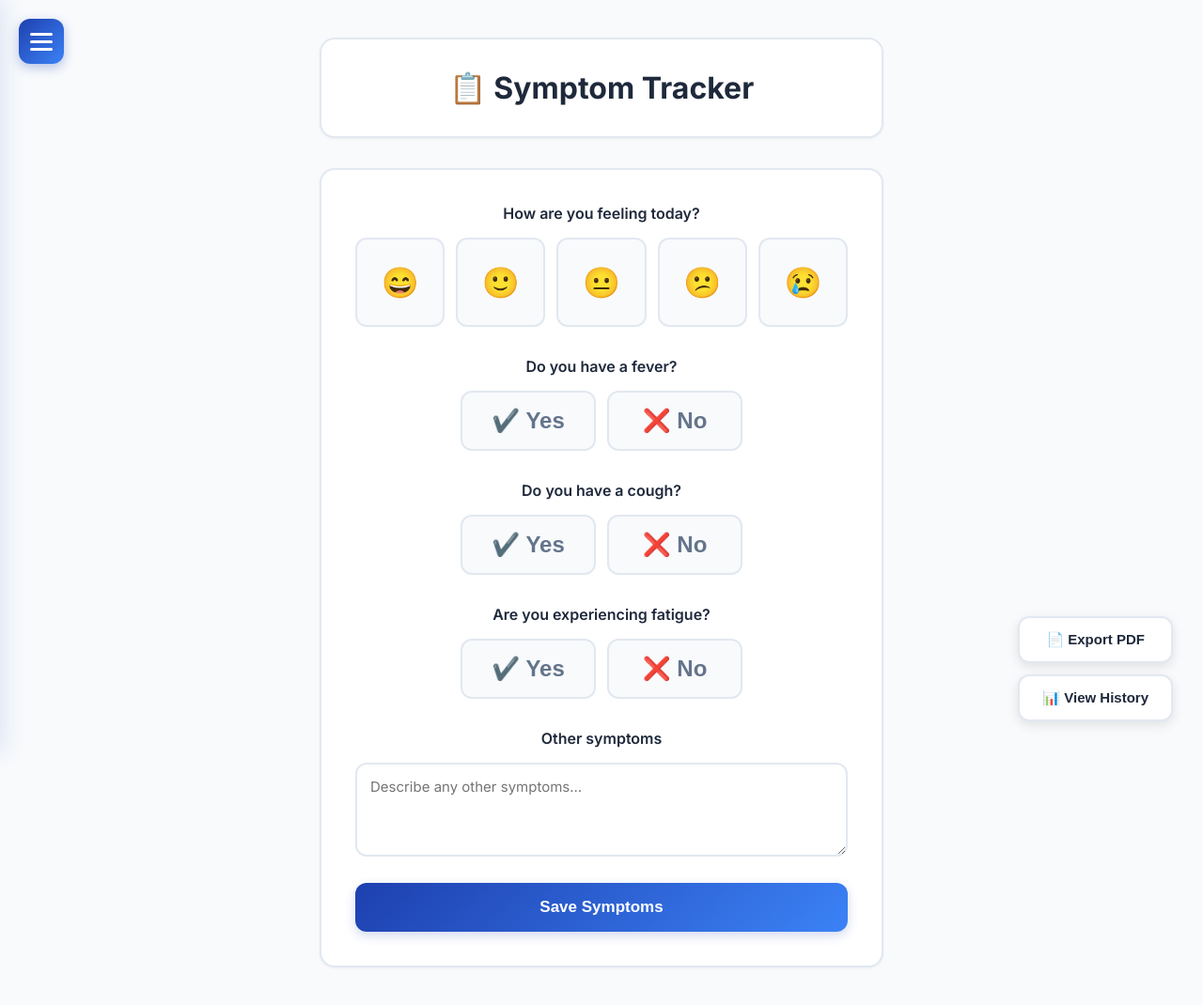
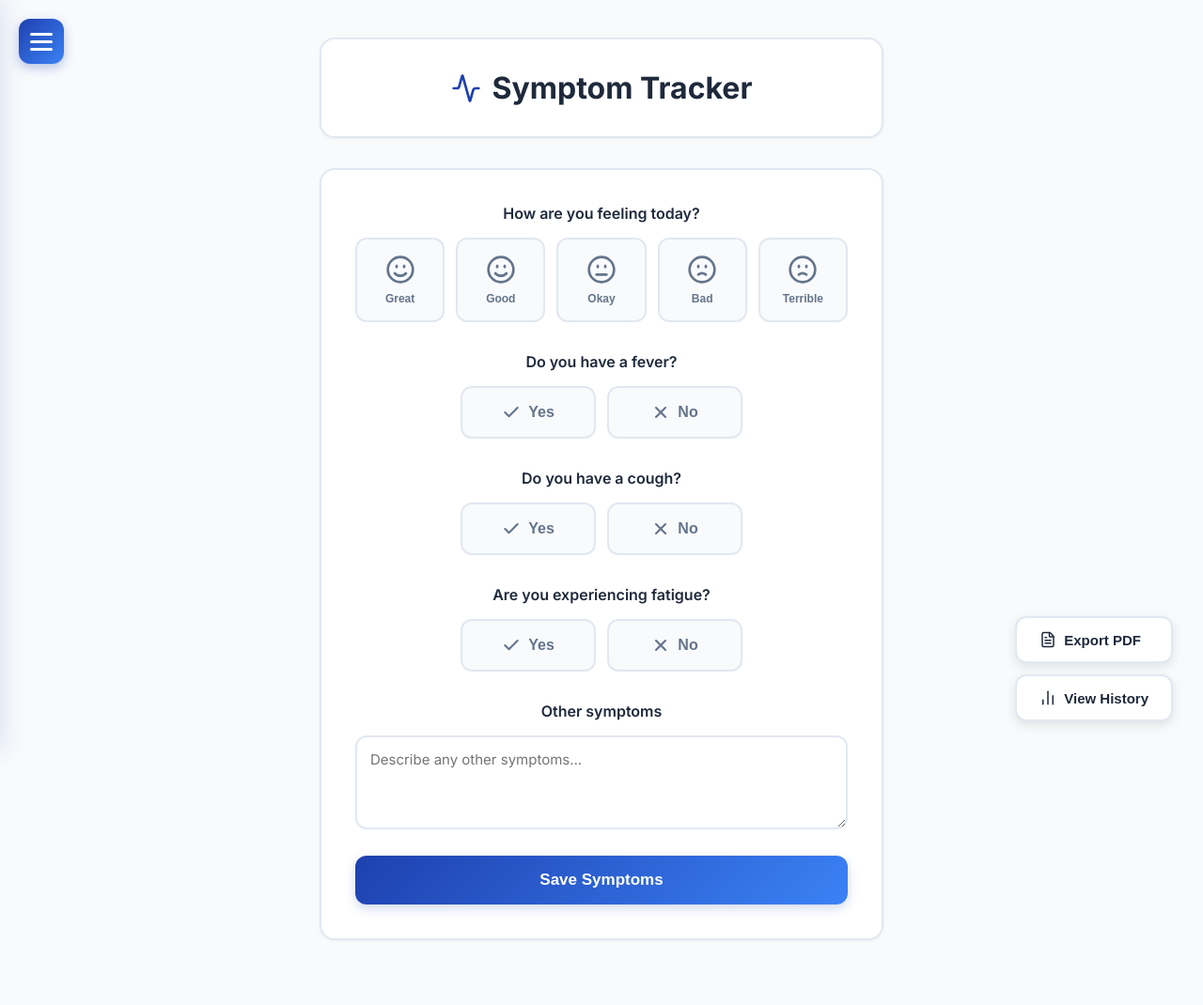
Before and after one commit to aayanb09/rbhs_aiequity, a Flask app: page /symptomTracker in a window 1280 px wide. Shown: the top 1070 px of the page at 94% size. After the commit the page ends 1001 px from the top, so only its background shows below. Run offline with Flask 3, Linux system fonts and the light colour scheme; some libraries are stand-ins or nearby versions.

Commit message:
improvements

```diff
--- a/templates/base.html
+++ b/templates/base.html
@@ -6,6 +6,7 @@
  <link rel="preconnect" href="https://fonts.googleapis.com">
  <link rel="preconnect" href="https://fonts.gstatic.com" crossorigin>
  <link href="https://fonts.googleapis.com/css2?family=Inter:wght@400;500;600;700&display=swap" rel="stylesheet">
+ <script src="https://unpkg.com/lucide@latest"></script>
  <style>
    * {
      margin: 0;
@@ -190,11 +191,11 @@
    }
 
    .nav-icon {
-     font-size: 1.25rem;
      display: flex;
      align-items: center;
      justify-content: center;
-     width: 24px;
+     width: 20px;
+     height: 20px;
    }
 
    /* Main Content Area */
@@ -252,19 +253,19 @@
 
    <div class="nav-links">
      <a href="/home" class="{% if request.endpoint == 'home' %}active{% endif %}">
-       <span class="nav-icon">🏠</span>
+       <span class="nav-icon"><i data-lucide="home"></i></span>
        <span>Home</span>
      </a>
      <a href="/symptomTracker" class="{% if request.endpoint == 'symptom' %}active{% endif %}">
-       <span class="nav-icon">📋</span>
+       <span class="nav-icon"><i data-lucide="clipboard-list"></i></span>
        <span>Track Symptoms</span>
      </a>
      <a href="/reminders" class="{% if request.endpoint == 'reminder' %}active{% endif %}">
-       <span class="nav-icon">⏰</span>
+       <span class="nav-icon"><i data-lucide="bell"></i></span>
        <span>Reminders</span>
      </a>
      <a href="/upload" class="{% if request.endpoint == 'upload' %}active{% endif %}">
-       <span class="nav-icon">📤</span>
+       <span class="nav-icon"><i data-lucide="upload"></i></span>
        <span>Upload Food</span>
      </a>
    </div>
@@ -275,6 +276,9 @@
  </div>
 
  <script>
+   // Initialize Lucide icons
+   lucide.createIcons();
+
    const menuToggle = document.getElementById('menuToggle');
    const sidebar = document.getElementById('sidebar');
    const overlay = document.getElementById('sidebarOverlay');
--- a/templates/symptomReport.html
+++ b/templates/symptomReport.html
@@ -24,6 +24,17 @@
   max-width: 600px;
   margin-left: auto;
   margin-right: auto;
+  display: flex;
+  align-items: center;
+  justify-content: center;
+  gap: 12px;
+}
+
+.page-header svg {
+  width: 32px;
+  height: 32px;
+  color: #1e40af;
+  stroke-width: 2;
 }
 
 .symptom-form {
@@ -63,16 +74,30 @@
 .emoji-btn {
   background: #f8fafc;
   border: 2px solid #e2e8f0;
-  font-size: 2rem;
   cursor: pointer;
   border-radius: 12px;
   transition: all 0.2s cubic-bezier(0.4, 0, 0.2, 1);
-  padding: 16px;
+  padding: 16px 8px;
   outline: 0;
-  aspect-ratio: 1;
   display: flex;
+  flex-direction: column;
   align-items: center;
   justify-content: center;
+  gap: 8px;
+  min-height: 90px;
+}
+
+.emoji-btn svg {
+  width: 32px;
+  height: 32px;
+  color: #64748b;
+  stroke-width: 2;
+}
+
+.emoji-btn-label {
+  font-size: 0.75rem;
+  font-weight: 600;
+  color: #64748b;
 }
 
 .emoji-btn:hover {
@@ -81,10 +106,22 @@
   transform: scale(1.05);
 }
 
+.emoji-btn:hover svg {
+  color: #475569;
+}
+
 .emoji-btn.selected {
   background: #eff6ff;
   border-color: #3b82f6;
   box-shadow: 0 0 0 3px rgba(59, 130, 246, 0.1);
+}
+
+.emoji-btn.selected svg {
+  color: #1e40af;
+}
+
+.emoji-btn.selected .emoji-btn-label {
+  color: #1e40af;
 }
 
 .yn-grid {
@@ -98,7 +135,6 @@
 .yn-btn {
   background: #f8fafc;
   border: 2px solid #e2e8f0;
-  font-size: 1.5rem;
   cursor: pointer;
   border-radius: 12px;
   transition: all 0.2s cubic-bezier(0.4, 0, 0.2, 1);
@@ -106,6 +142,17 @@
   outline: 0;
   font-weight: 600;
   color: #64748b;
+  display: flex;
+  align-items: center;
+  justify-content: center;
+  gap: 8px;
+  font-size: 1rem;
+}
+
+.yn-btn svg {
+  width: 20px;
+  height: 20px;
+  stroke-width: 2.5;
 }
 
 .yn-btn:hover {
@@ -208,6 +255,14 @@
   box-shadow: 0 8px 24px rgba(16, 185, 129, 0.3);
   z-index: 3000;
   animation: slideIn 0.3s ease;
+  align-items: center;
+  gap: 8px;
+}
+
+.success-toast svg {
+  width: 20px;
+  height: 20px;
+  stroke-width: 2.5;
 }
 
 @keyframes slideIn {
@@ -242,6 +297,15 @@
   box-shadow: 0 4px 12px rgba(0, 0, 0, 0.1);
   transition: all 0.2s cubic-bezier(0.4, 0, 0.2, 1);
   color: #1e293b;
+  display: flex;
+  align-items: center;
+  gap: 8px;
+}
+
+.action-btn svg {
+  width: 18px;
+  height: 18px;
+  stroke-width: 2;
 }
 
 .action-btn:hover {
@@ -357,8 +421,13 @@
   }
 
   .emoji-btn {
-    font-size: 1.5rem;
-    padding: 12px;
+    padding: 12px 4px;
+    min-height: 80px;
+  }
+
+  .emoji-btn svg {
+    width: 24px;
+    height: 24px;
   }
 
   .action-buttons {
@@ -377,25 +446,49 @@
 </style>
 
 <div class="symptom-container">
-  <div class="page-header">📋 Symptom Tracker</div>
+  <div class="page-header">
+    <i data-lucide="activity"></i>
+    <span>Symptom Tracker</span>
+  </div>
 
   <form id="symptomForm" class="symptom-form">
     <div class="form-section">
       <label class="form-label">How are you feeling today?</label>
       <div class="emoji-grid" id="feeling-row">
-        <button type="button" class="emoji-btn" data-value="Great" title="Great">😄</button>
-        <button type="button" class="emoji-btn" data-value="Good" title="Good">🙂</button>
-        <button type="button" class="emoji-btn" data-value="Okay" title="Okay">😐</button>
-        <button type="button" class="emoji-btn" data-value="Bad" title="Bad">😕</button>
-        <button type="button" class="emoji-btn" data-value="Terrible" title="Terrible">😢</button>
+        <button type="button" class="emoji-btn" data-value="Great" title="Great">
+          <i data-lucide="smile"></i>
+          <span class="emoji-btn-label">Great</span>
+        </button>
+        <button type="button" class="emoji-btn" data-value="Good" title="Good">
+          <i data-lucide="smile"></i>
+          <span class="emoji-btn-label">Good</span>
+        </button>
+        <button type="button" class="emoji-btn" data-value="Okay" title="Okay">
+          <i data-lucide="meh"></i>
+          <span class="emoji-btn-label">Okay</span>
+        </button>
+        <button type="button" class="emoji-btn" data-value="Bad" title="Bad">
+          <i data-lucide="frown"></i>
+          <span class="emoji-btn-label">Bad</span>
+        </button>
+        <button type="button" class="emoji-btn" data-value="Terrible" title="Terrible">
+          <i data-lucide="frown"></i>
+          <span class="emoji-btn-label">Terrible</span>
+        </button>
       </div>
     </div>
 
     <div class="form-section">
       <label class="form-label">Do you have a fever?</label>
       <div class="yn-grid" id="fever-row">
-        <button type="button" class="yn-btn" data-value="Yes">✔️ Yes</button>
-        <button type="button" class="yn-btn" data-value="No">❌ No</button>
+        <button type="button" class="yn-btn" data-value="Yes">
+          <i data-lucide="check"></i>
+          <span>Yes</span>
+        </button>
+        <button type="button" class="yn-btn" data-value="No">
+          <i data-lucide="x"></i>
+          <span>No</span>
+        </button>
       </div>
       <div id="fever-severity" class="severity-select">
         <label for="fever_severity">Severity:</label>
@@ -410,8 +503,14 @@
     <div class="form-section">
       <label class="form-label">Do you have a cough?</label>
       <div class="yn-grid" id="cough-row">
-        <button type="button" class="yn-btn" data-value="Yes">✔️ Yes</button>
-        <button type="button" class="yn-btn" data-value="No">❌ No</button>
+        <button type="button" class="yn-btn" data-value="Yes">
+          <i data-lucide="check"></i>
+          <span>Yes</span>
+        </button>
+        <button type="button" class="yn-btn" data-value="No">
+          <i data-lucide="x"></i>
+          <span>No</span>
+        </button>
       </div>
       <div id="cough-severity" class="severity-select">
         <label for="cough_severity">Severity:</label>
@@ -426,8 +525,14 @@
     <div class="form-section">
       <label class="form-label">Are you experiencing fatigue?</label>
       <div class="yn-grid" id="fatigue-row">
-        <button type="button" class="yn-btn" data-value="Yes">✔️ Yes</button>
-        <button type="button" class="yn-btn" data-value="No">❌ No</button>
+        <button type="button" class="yn-btn" data-value="Yes">
+          <i data-lucide="check"></i>
+          <span>Yes</span>
+        </button>
+        <button type="button" class="yn-btn" data-value="No">
+          <i data-lucide="x"></i>
+          <span>No</span>
+        </button>
       </div>
       <div id="fatigue-severity" class="severity-select">
         <label for="fatigue_severity">Severity:</label>
@@ -448,11 +553,20 @@
   </form>
 
   <div class="action-buttons">
-    <button type="button" class="action-btn" onclick="exportToPDF()">📄 Export PDF</button>
-    <button type="button" class="action-btn" onclick="openHistoryModal()">📊 View History</button>
+    <button type="button" class="action-btn" onclick="exportToPDF()">
+      <i data-lucide="file-text"></i>
+      <span>Export PDF</span>
+    </button>
+    <button type="button" class="action-btn" onclick="openHistoryModal()">
+      <i data-lucide="bar-chart-2"></i>
+      <span>View History</span>
+    </button>
   </div>
 
-  <div id="successToast" class="success-toast">✓ Symptoms saved successfully!</div>
+  <div id="successToast" class="success-toast">
+    <i data-lucide="check-circle"></i>
+    <span>Symptoms saved successfully!</span>
+  </div>
 
   <div id="historyModal" class="modal">
     <div class="modal-content">
@@ -466,6 +580,9 @@
 </div>
 
 <script>
+// Initialize Lucide icons
+lucide.createIcons();
+
 document.querySelectorAll('.emoji-btn').forEach(btn =>
   btn.addEventListener('click', function() {
     document.querySelectorAll('.emoji-btn').forEach(b => b.classList.remove('selected'));
@@ -488,7 +605,7 @@ document.querySelectorAll('.yn-grid').forEach(row =>
 
 function getTodayDate() {
   const t = new Date();
-  return `${t.getFullYear()}-${String(t.getMonth() + 1).padStart(2, '0')}-${String(t.getDate()).padStart(2, '0')}`;
+  return `${t.getFullYear()}-${String(t.getMonth() + 1).padStart(2,'0')}-${String(t.getDate()).padStart(2,'0')}`;
 }
 
 function formatDate(d) {
@@ -545,7 +662,8 @@ document.getElementById('symptomForm').addEventListener('submit', function(e) {
   saveSymptoms(data);
 
   const toast = document.getElementById('successToast');
-  toast.style.display = 'block';
+  toast.style.display = 'flex';
+  lucide.createIcons(); // Re-initialize icons in toast
   setTimeout(() => { toast.style.display = 'none'; }, 3000);
 
   document.querySelectorAll('.emoji-btn, .yn-btn').forEach(b => b.classList.remove('selected'));
```
Also changed, not shown: templates/landing.html (+22 -6 lines), templates/reminders.html (+27 -5 lines), templates/upload.html (+46 -7 lines), templates/welcome.html (+42 -9 lines).
